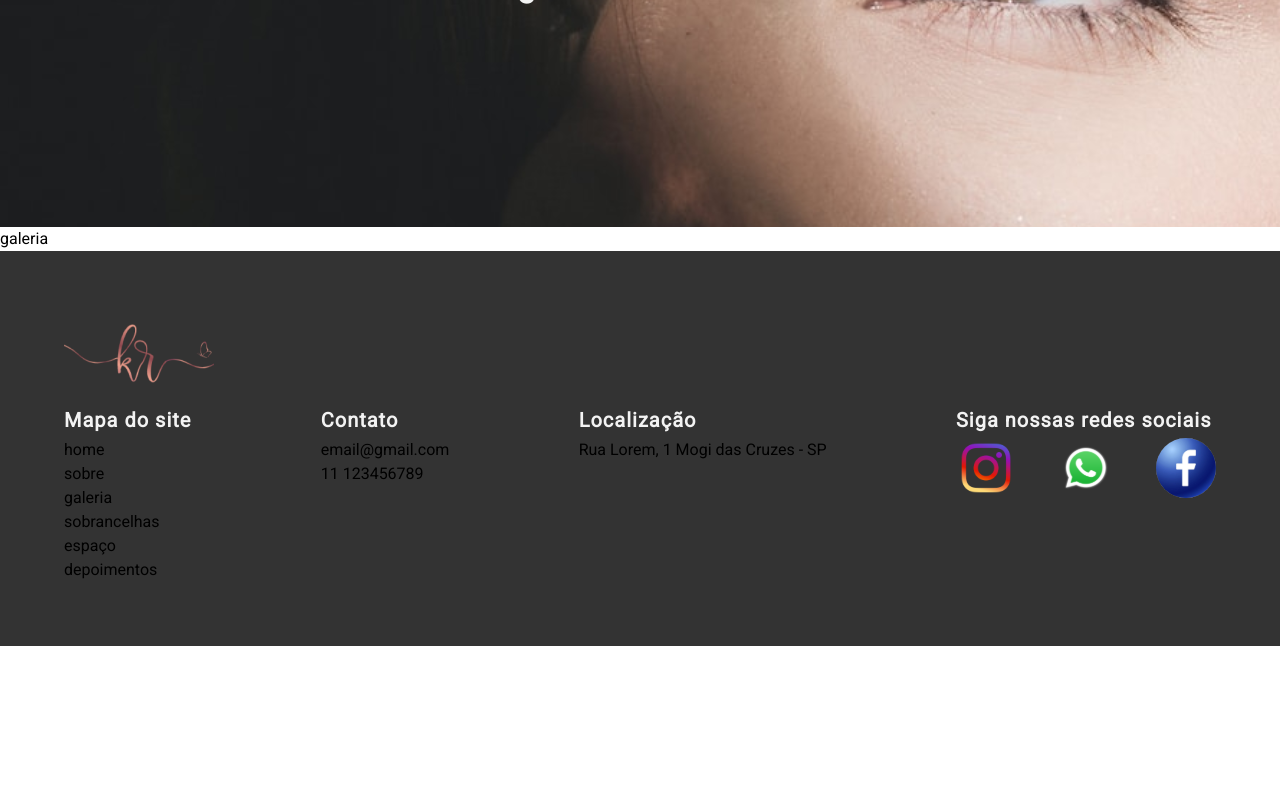
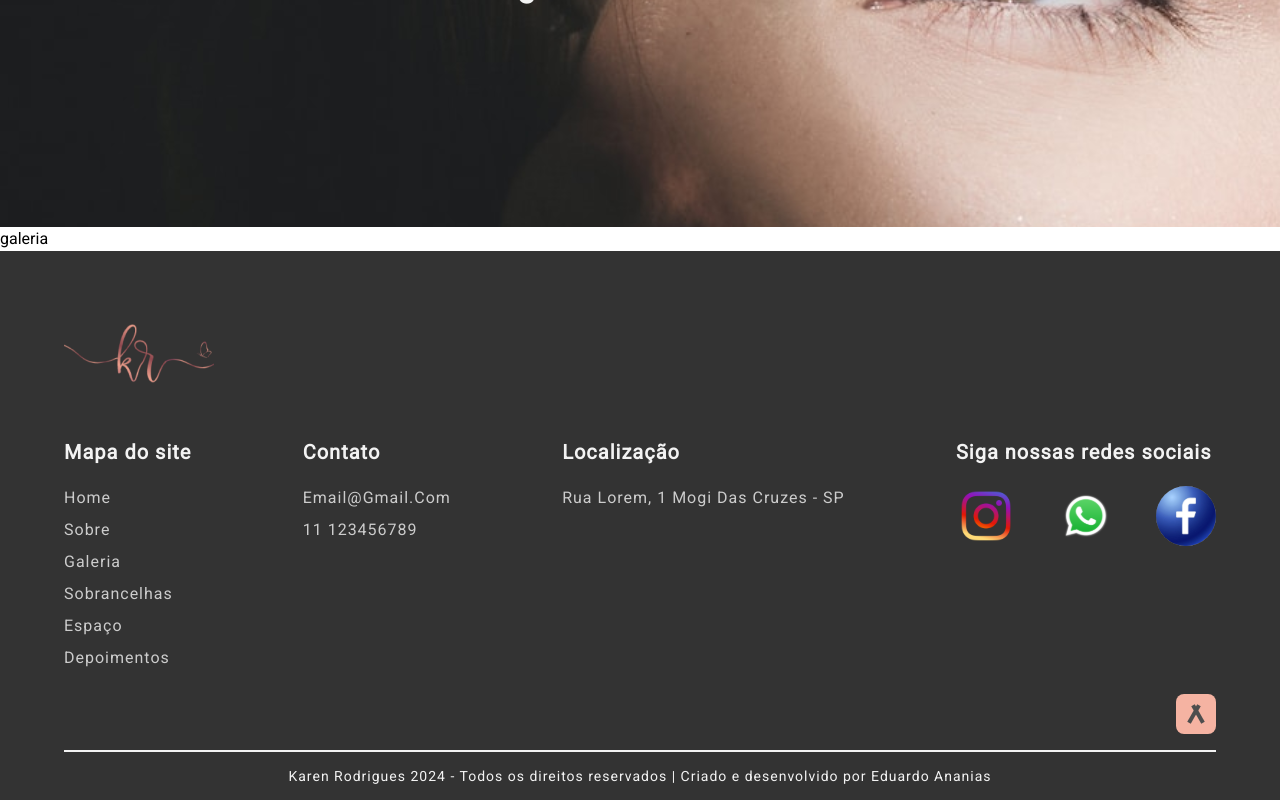
Before and after one commit to Du-devBR/lp-karenrodrigues, a Next.js app: page /galeria in a window 1280 px wide. Shown: the part 579-1379 px from the top of the page. Before the commit the page ends 1225 px from the top, so only its background shows below. Built offline with nearby package versions, Linux system fonts and the light colour scheme.

Commit message:
feat: estitado footer

```diff
--- a/src/app/components/footer.tsx
+++ b/src/app/components/footer.tsx
@@ -10,32 +10,49 @@ import Link from "next/link";
 export default function Footer() {
   return (
     <section className="bg-gray-900 w-full h-full">
-      <div className="max-w-screen-2xl m-auto p-16 flex flex-col max-md:px-4">
-        <div className="max-md:w-[60px] max-md:self-center">
+      <div className="max-w-screen-2xl m-auto pt-16  px-16 flex flex-col max-md:px-4 max-md:pt-10">
+        <div className=" max-md:self-center">
           <Image src={logo} alt="" />
         </div>
-        <div className=" flex justify-between gap-8 flex-wrap-reverse ">
+        <div className=" flex justify-between gap-8 flex-wrap-reverse mt-8 max-md:mt-4 max-md:gap-4">
           <div className="flex flex-col">
-            <h2 className="text-20 text-gray-100 font-bold">Mapa do site</h2>
+            <h2 className="text-20 text-gray-100 font-bold mb-4 max-md:text-14">
+              Mapa do site
+            </h2>
             {arrayMenu.map((item, index) => (
-              <Link key={index} href={item.href}>
+              <Link
+                key={index}
+                href={item.href}
+                className="text-16 text-gray-300 font-light mb-2 capitalize"
+              >
                 {item.title}
               </Link>
             ))}
           </div>
           <div className="flex flex-col">
-            <h2 className="text-20 text-gray-100 font-bold">Contato</h2>
-            <span>email@gmail.com</span>
-            <span>11 123456789</span>
+            <h2 className="text-20 text-gray-100 font-bold mb-4 max-md:text-14">
+              Contato
+            </h2>
+            <span className="text-16 text-gray-300 font-light mb-2 capitalize">
+              email@gmail.com
+            </span>
+            <span className="text-16 text-gray-300 font-light mb-2 capitalize">
+              11 123456789
+            </span>
           </div>
           <div className="flex flex-col">
-            <h2 className="text-20 text-gray-100 font-bold">Localização</h2>
-            <span>Rua Lorem, 1 Mogi das Cruzes - SP</span>
+            <h2 className="text-20 text-gray-100 font-bold mb-4 max-md:text-14">
+              Localização
+            </h2>
+            <span className="text-16 text-gray-300 font-light mb-2 capitalize">
+              Rua Lorem, 1 Mogi das Cruzes - SP
+            </span>
           </div>
-          <div className="flex flex-col">
-            <h2 className="text-20 text-gray-100 font-bold">
+          <div className="flex flex-col max-md:m-auto">
+            <h2 className="text-20 text-gray-100 font-bold mb-4 max-md:text-14">
               Siga nossas redes sociais
-              <div className="flex gap-10 items-center justify-between w-full">
+            </h2>
+            <div className="flex gap-10 items-center justify-between max-md:gap-4 ">
               <a href="http://">
                 <Image
                   src={iconInstagram}
@@ -61,8 +78,17 @@ export default function Footer() {
                 />
               </a>
             </div>
-            </h2>
           </div>
+        </div>
+        <div className="w-[40px] h-[40px] bg-brand-800 self-end my-4 rounded-sm items-center justify-center flex">
+          <div className="h-[20px] w-1 bg-gray-800 rotate-[30deg]"></div>
+          <div className="h-[20px] w-1 bg-gray-800 rotate-[-30deg]"></div>
+        </div>
+        <div className="py-3 text-center border-t-2 border-gray-100 ">
+          <span className="text-14 text-gray-100 font-light max-md:text-10">
+            Karen Rodrigues 2024 - Todos os direitos reservados | Criado e
+            desenvolvido por Eduardo Ananias
+          </span>
         </div>
       </div>
     </section>
```
Lines whose indentation alone changed are shown as unchanged.
